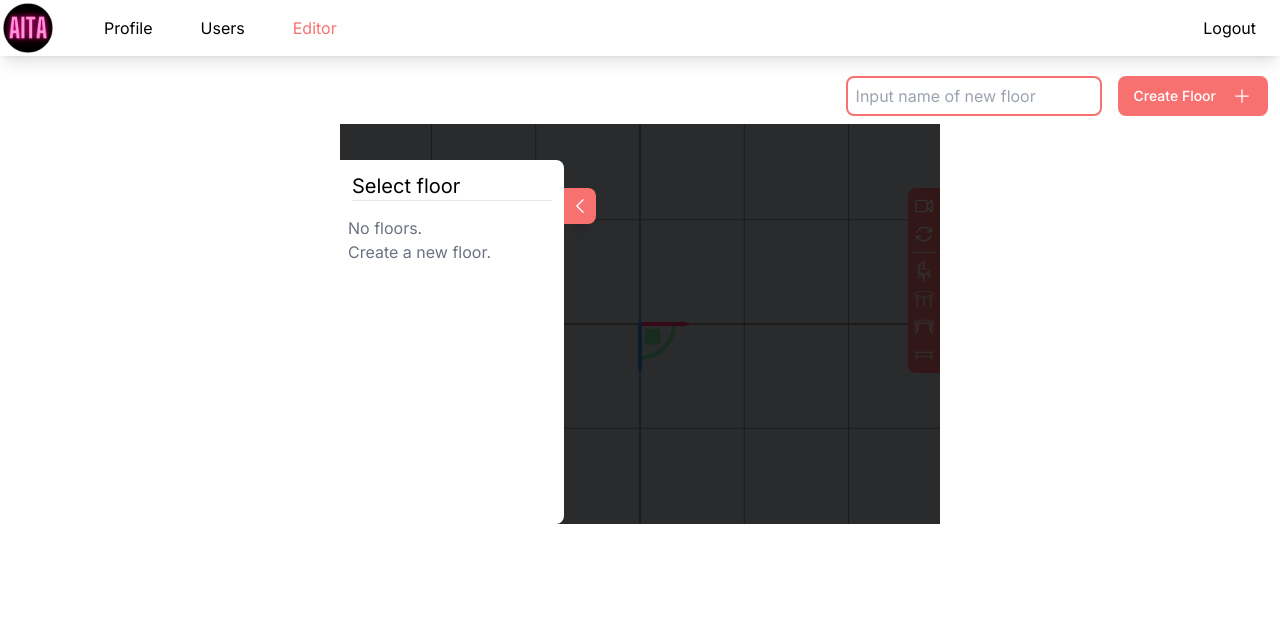
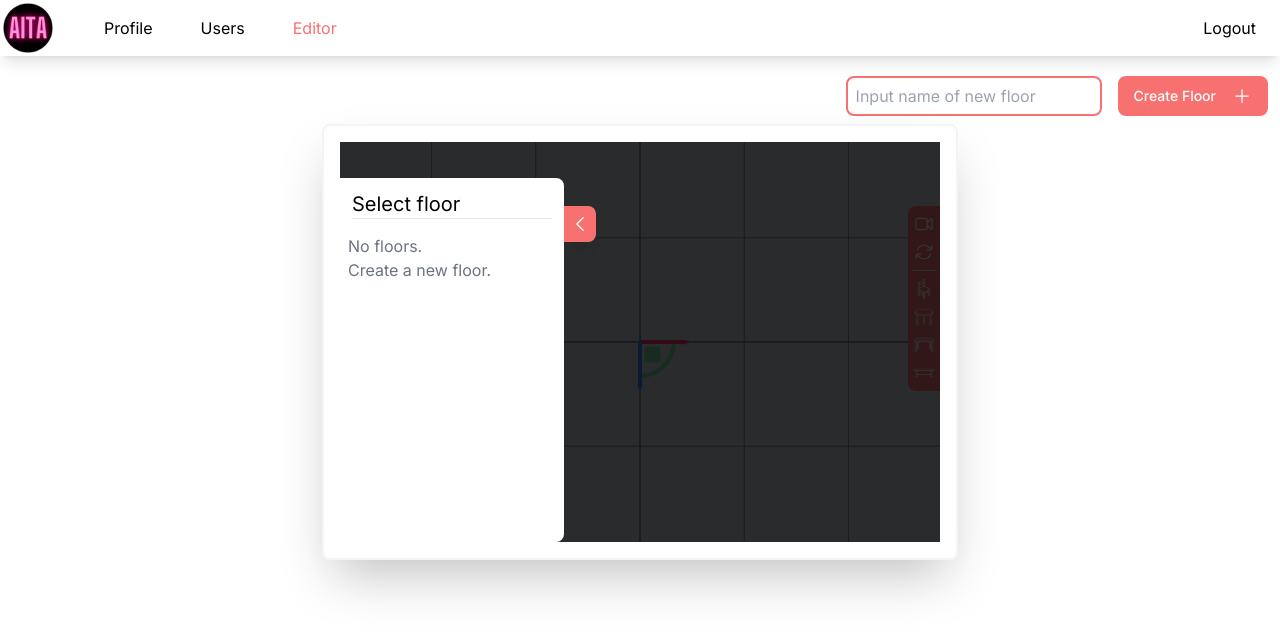
Before and after one commit to armedcivil/AITA_next, a Next.js app: page /company/editor in a window 1280 px wide. Shown: the top 634 px of the page. Built offline with nearby package versions, Linux system fonts and the light colour scheme.

Commit message:
カード表示

```diff
--- a/src/app/company/editor/page.tsx
+++ b/src/app/company/editor/page.tsx
@@ -91,6 +91,7 @@ export default function Page() {
         </Button>
       </div>
       <div className="flex w-full justify-center">
+        <div className="flex flex-col items-center rounded-lg border-2 border-gray-100 p-4 shadow-2xl">
           <div className="relative h-[400px] w-[600px]">
             <Canvas
               className="bg-gray-300"
@@ -211,5 +212,6 @@ export default function Page() {
           </div>
         </div>
       </div>
+    </div>
   );
 }
```
Lines whose indentation alone changed are shown as unchanged.
